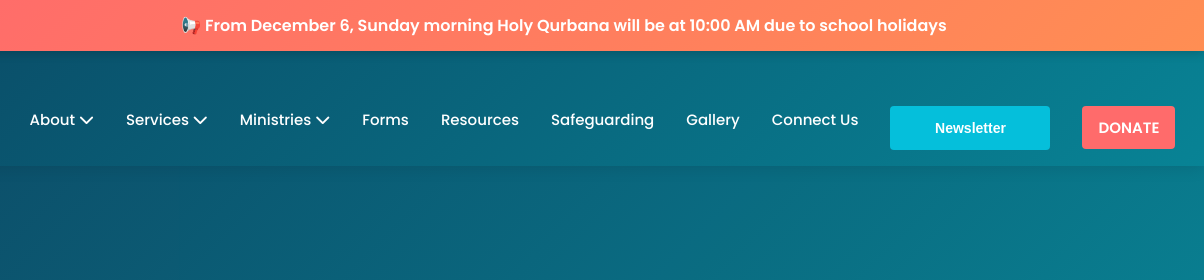
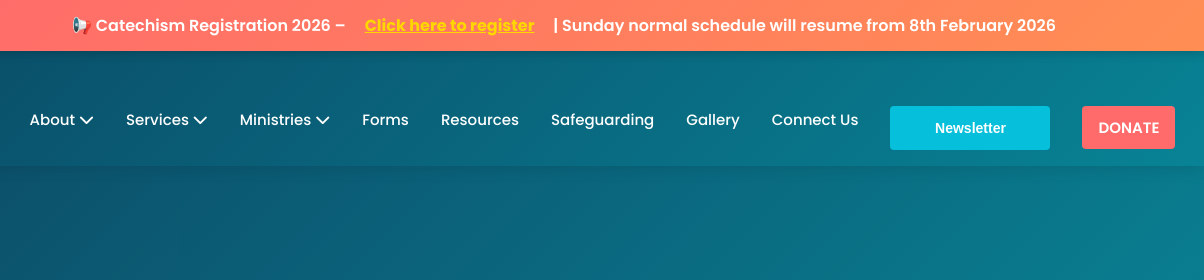
Before and after one commit to smmissionwellingtonnz-stmary/my-website, a plain HTML site: page ladykapiti.html in a window 1280 px wide. Shown: the top 280 px of the page, 76-1280 px from the left. Drawn offline with nearby package versions, Linux system fonts and the light colour scheme.

Commit message:
Update ladykapiti.html

```diff
--- a/ladykapiti.html
+++ b/ladykapiti.html
@@ -983,12 +983,18 @@
     </style>
 </head>
 <body>
-    <!-- Notice Bar -->
-    <div class="notice-bar">
-        <a href="event.html">
-            <span>📢 From December 6, Sunday morning Holy Qurbana will be at 10:00 AM due to school holidays</span>
-        </a>
-    </div>
+   <!-- Notice Bar -->
+<div class="notice-bar">
+    <a href="https://docs.google.com/forms/d/e/1FAIpQLSfWgF44cPSljYYKSEC7GqS5-RbR801-KWqmKN6VtLqOHC5Ujg/viewform?usp=pp_url&entry.643631175=FRN-" target="_blank" style="text-decoration: none; color: inherit;">
+        <span>
+            📢 Catechism Registration 2026 –
+            <span style="color: #ffd700; text-decoration: underline; font-weight: bold;">
+                Click here to register
+            </span>
+            | Sunday normal schedule will resume from 8th February 2026
+        </span>
+    </a>
+</div>
 
     <!-- Navigation Menu -->
     <nav class="nav-container">
```
